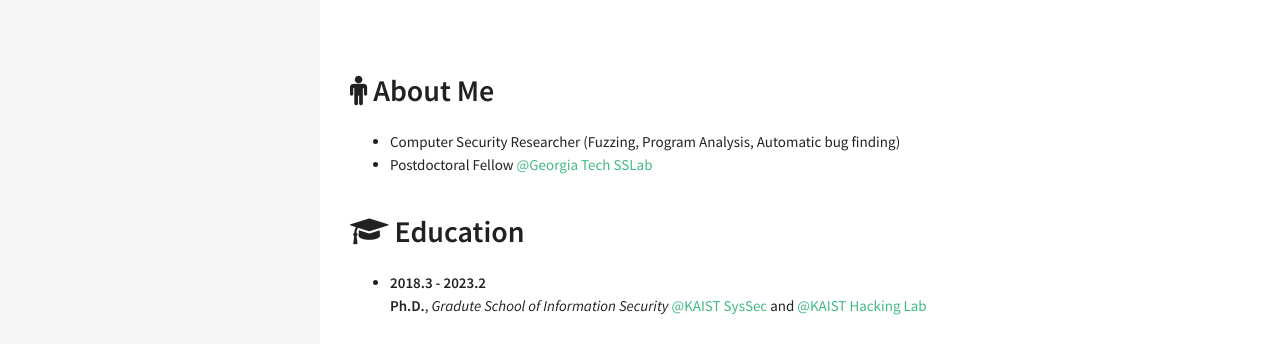
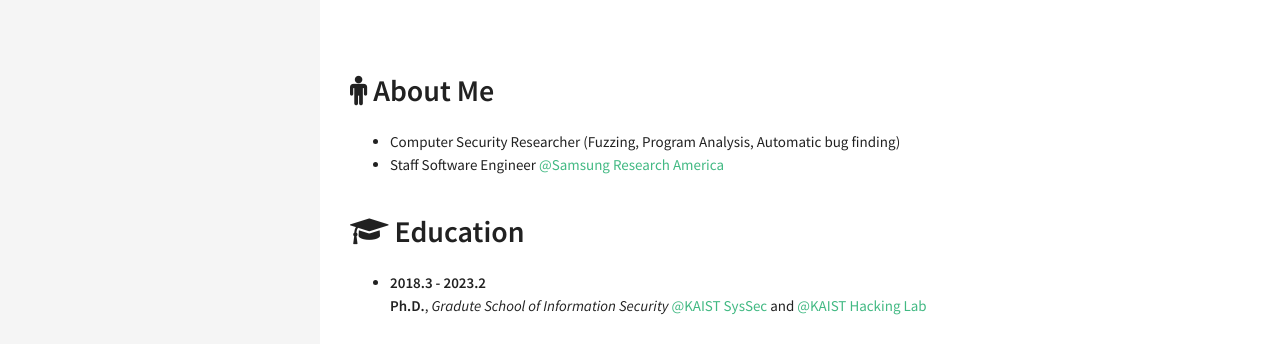
Before and after one commit to DaramG/daramg.github.io, a Jekyll site: the page built from index.html, in a window 1280 px wide. Shown: the top 344 px of the page. Built offline with Jekyll 4.4.1, drawn with Linux system fonts in a browser that asks for light colours.

Commit message:
Update about.html

```diff
--- a/_includes/sections/about.html
+++ b/_includes/sections/about.html
@@ -9,7 +9,7 @@
             Computer Security Researcher (Fuzzing, Program Analysis, Automatic bug finding)
         </li>
         <li>
-            Postdoctoral Fellow <a href= "https://gts3.org">@Georgia Tech SSLab</a>
+            Staff Software Engineer <a href= "https://sra.samsung.com">@Samsung Research America</a>
         </li>
     </ul>
 </div>
```
